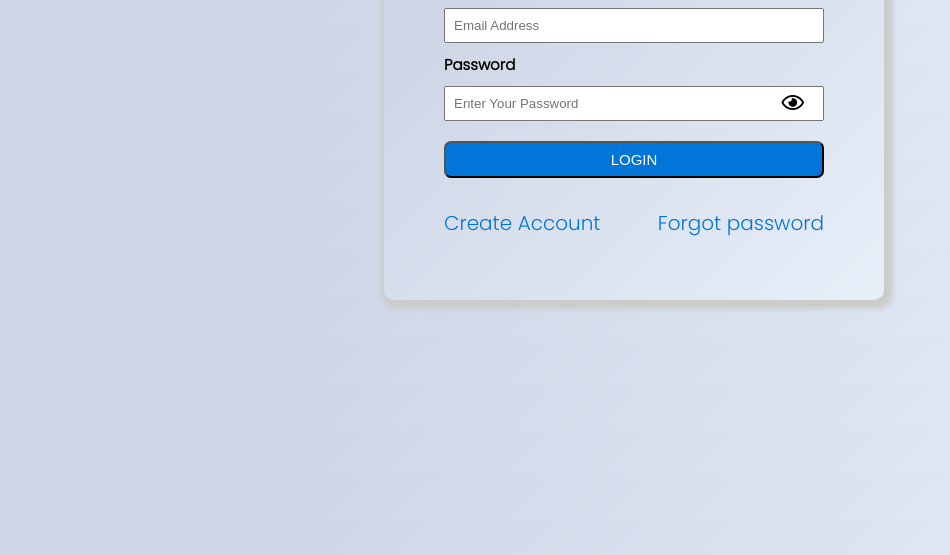
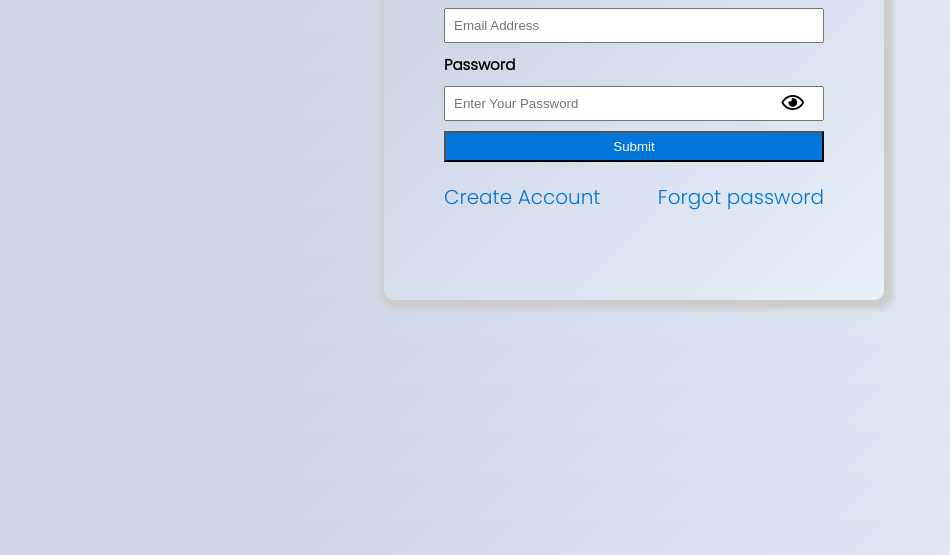
Before and after one commit to codeWhizperer/MyDiary, a website: page UI/HTML/signin.html in a window 1280 px wide. Shown: the part 245-800 px from the top of the page, without its empty margins (0-950 px from the left). Drawn offline with Linux system fonts and the light colour scheme.

Commit message:
install cors package

```diff
--- a/UI/HTML/signin.html
+++ b/UI/HTML/signin.html
@@ -36,8 +36,8 @@
     <div class="error"></div>
 </div>
 
-<div class="btn btn--submit">
-    <a href="../HTML/user/user.index.html"><input type="button" value="Login"></a>
+<div class="btn">
+    <button  class="btn--submit" type="submit">Submit</button>
 </div>
 <div class="form__password__register">
     <div class="user--create">
--- a/UI/styles/signin.css
+++ b/UI/styles/signin.css
@@ -75,14 +75,11 @@ label{
     font-size: 2rem;
     color: #0275d8;
 }
-.btn--submit  a input{
-  font-size: 1.5rem;
-  background-color:  #0275d8;
-  color: #fff;
-  outline: none;
-  text-transform: uppercase;
-  border-radius: .7rem;
-  cursor: pointer;
+.btn--submit{
+  width: 100%;
+  color:#fff;
+  background-color: #0275d8;
+  padding: 6px;
 }
 .home{
     font-size: 3rem;
--- a/UI/styles/signup.css
+++ b/UI/styles/signup.css
@@ -76,14 +76,11 @@ label{
     color: #0275d8;
 }
 
-.btn--submit  a input{
-    font-size: 1.5rem;
-    background-color:  #0275d8;
-    color: #fff;
-    outline: none;
-    text-transform: uppercase;
-    border-radius: .7rem;
-    cursor: pointer;
+.btn--submit{
+  width: 100%;
+  color:#fff;
+  background-color: #0275d8;
+  padding: 6px;
 }
 .home{
     font-size: 3rem;
--- a/package.json
+++ b/package.json
@@ -27,6 +27,7 @@
     "@babel/register": "^7.12.10",
     "bcrypt": "^5.0.0",
     "body-parser": "^1.19.0",
+    "cors": "^2.8.5",
     "dotenv": "^8.2.0",
     "express": "^4.17.1",
     "joi": "^17.3.0",
```
Also changed, not shown: UI/HTML/signup.html (+3 -2 lines), 1 other file.
